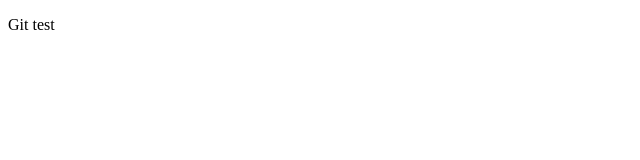
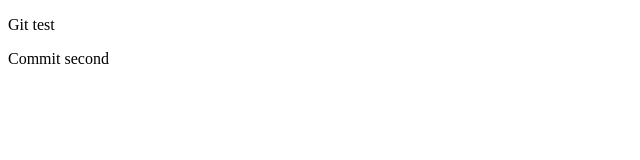
Before and after one commit to anandb72/myfirstrepo, a plain HTML site: page index.html in a window 1280 px wide. Shown: the full height of the page, 0-640 px from the left. Drawn offline with Linux system fonts and the light colour scheme.

Commit message:
:tada: second commit

```diff
--- a/index.html
+++ b/index.html
@@ -7,5 +7,6 @@
   </head>
   <body>
     <p>Git test</p>
+    <p>Commit second</p>
   </body>
 </html>
```
